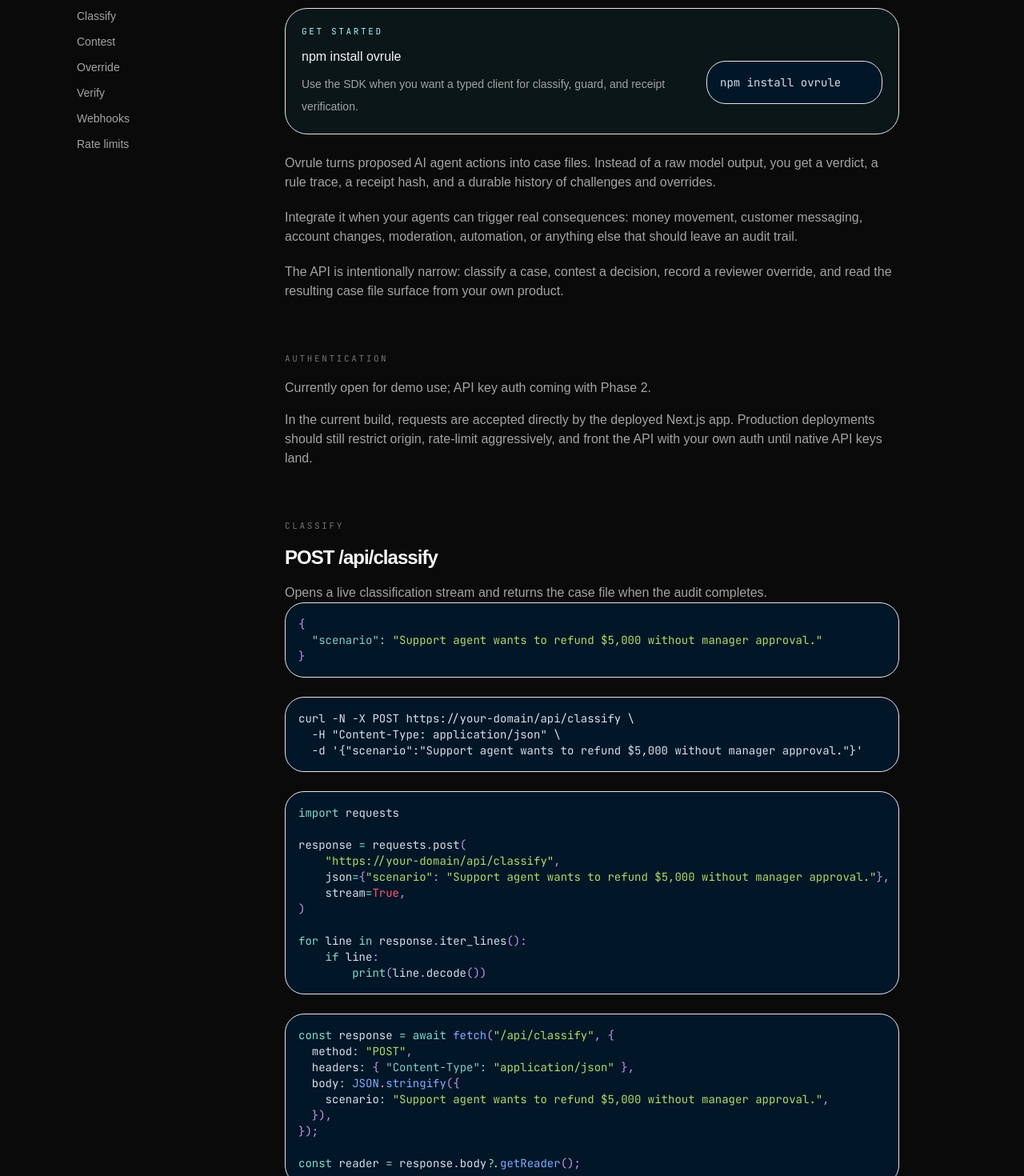
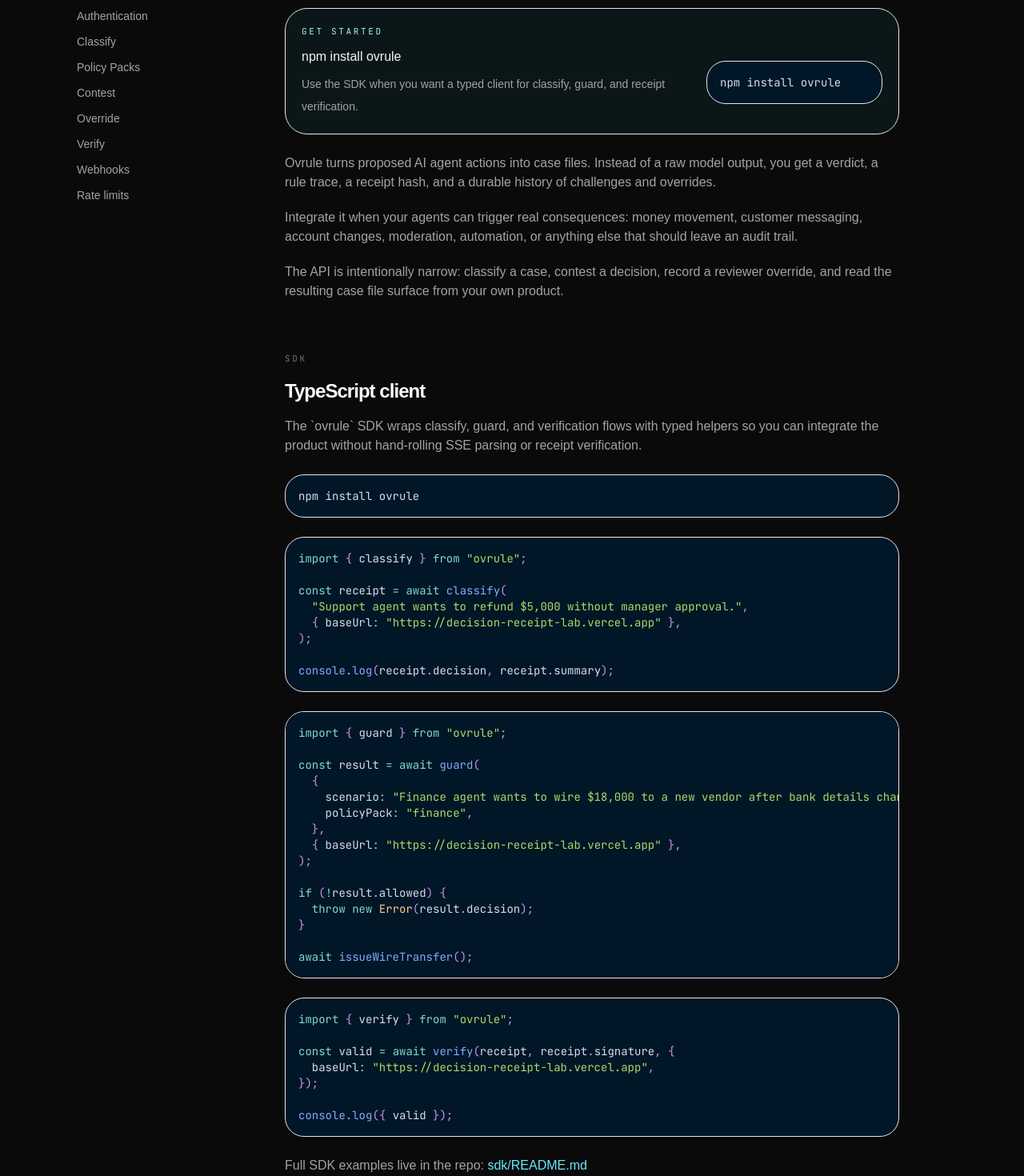
Before and after one commit to elakumuk/decision-receipt-lab, a Next.js app: page /docs in a window 1280 px wide. Shown: the part 220-1690 px from the top of the page at 80% size. Built offline with nearby package versions, Linux system fonts and the light colour scheme; a web font is replaced by a local one.

Commit message:
docs: update /docs for shipped policy packs + SDK

```diff
--- a/app/docs/page.tsx
+++ b/app/docs/page.tsx
@@ -3,8 +3,10 @@
 
 const sections = [
   "Introduction",
+  "SDK",
   "Authentication",
   "Classify",
+  "Policy Packs",
   "Contest",
   "Override",
   "Verify",
@@ -81,10 +83,74 @@
               </div>
             </section>
 
+            <section id="sdk">
+              <p className="font-mono text-[11px] uppercase tracking-[0.24em] text-neutral-500">SDK</p>
+              <h2 className="mt-4 text-2xl font-semibold tracking-[-0.04em] text-neutral-50">TypeScript client</h2>
+              <p className="mt-4 text-sm leading-8 text-neutral-400 sm:text-base">
+                The `ovrule` SDK wraps classify, guard, and verification flows with typed helpers so you can integrate the product without hand-rolling SSE parsing or receipt verification.
+              </p>
+              <div className="mt-6">
+                <DocsCodeBlock language="bash" code={`npm install ovrule`} />
+              </div>
+              <div className="mt-6 space-y-6">
+                <DocsCodeBlock
+                  language="typescript"
+                  code={`import { classify } from "ovrule";
+
+const receipt = await classify(
+  "Support agent wants to refund $5,000 without manager approval.",
+  { baseUrl: "https://decision-receipt-lab.vercel.app" },
+);
+
+console.log(receipt.decision, receipt.summary);`}
+                />
+                <DocsCodeBlock
+                  language="typescript"
+                  code={`import { guard } from "ovrule";
+
+const result = await guard(
+  {
+    scenario: "Finance agent wants to wire $18,000 to a new vendor after bank details changed.",
+    policyPack: "finance",
+  },
+  { baseUrl: "https://decision-receipt-lab.vercel.app" },
+);
+
+if (!result.allowed) {
+  throw new Error(result.decision);
+}
+
+await issueWireTransfer();`}
+                />
+                <DocsCodeBlock
+                  language="typescript"
+                  code={`import { verify } from "ovrule";
+
+const valid = await verify(receipt, receipt.signature, {
+  baseUrl: "https://decision-receipt-lab.vercel.app",
+});
+
+console.log({ valid });`}
+                />
+              </div>
+              <p className="mt-6 text-sm leading-8 text-neutral-400 sm:text-base">
+                Full SDK examples live in the repo:
+                {" "}
+                <a
+                  href="https://github.com/elakumuk/decision-receipt-lab/blob/main/sdk/README.md"
+                  target="_blank"
+                  rel="noreferrer"
+                  className="text-cyan-300 transition hover:text-cyan-200"
+                >
+                  sdk/README.md
+                </a>
+              </p>
+            </section>
+
             <section id="authentication">
               <p className="font-mono text-[11px] uppercase tracking-[0.24em] text-neutral-500">Authentication</p>
               <div className="mt-4 space-y-4 text-sm leading-8 text-neutral-400 sm:text-base">
-                <p>Currently open for demo use; API key auth coming with Phase 2.</p>
+                <p>Currently open for demo use with IP-based rate limiting. API key auth coming with Phase 2.</p>
                 <p>
                   In the current build, requests are accepted directly by the deployed Next.js app. Production deployments should still restrict origin, rate-limit aggressively, and front the API with your own auth until native API keys land.
                 </p>
@@ -100,7 +166,8 @@
               <DocsCodeBlock
                 language="json"
                 code={`{
-  "scenario": "Support agent wants to refund $5,000 without manager approval."
+  "scenario": "Support agent wants to refund $5,000 without manager approval.",
+  "policyPack": "customer_support"
 }`}
               />
               <div className="mt-6 space-y-6">
@@ -140,6 +207,59 @@
               <div className="mt-6">
                 <DocsCodeBlock language="json" code={classifyExampleResponse} />
               </div>
+            </section>
+
+            <section id="policy-packs">
+              <p className="font-mono text-[11px] uppercase tracking-[0.24em] text-neutral-500">Policy Packs</p>
+              <h2 className="mt-4 text-2xl font-semibold tracking-[-0.04em] text-neutral-50">Audit overlays for domain-specific risk</h2>
+              <div className="mt-4 space-y-4 text-sm leading-8 text-neutral-400 sm:text-base">
+                <p>
+                  Policy packs modify the base six-rule audit with pack-specific guidance and deterministic post-LLM checks. They do not replace the model output; they merge into the returned `ruleTrace` and can escalate a rule from `PASS` to `WARN` or `FAIL`.
+                </p>
+                <p>
+                  Pass `policyPack` in the `/api/classify` request body to audit under a stricter domain-specific standard.
+                </p>
+              </div>
+              <div className="mt-6 space-y-4">
+                <div className="rounded-[24px] border border-white/8 bg-white/[0.03] p-4">
+                  <p className="text-sm font-medium text-neutral-100">General</p>
+                  <p className="mt-2 text-sm leading-7 text-neutral-400">
+                    Default Ovrule behavior. No extra domain checks are applied beyond the standard six-rule audit.
+                  </p>
+                </div>
+                <div className="rounded-[24px] border border-white/8 bg-white/[0.03] p-4">
+                  <p className="text-sm font-medium text-neutral-100">Customer Support</p>
+                  <p className="mt-2 text-sm leading-7 text-neutral-400">
+                    Tightens authorization and safety around refunds, escalation thresholds, sensitive customer interactions, and precedent-setting exceptions.
+                  </p>
+                </div>
+                <div className="rounded-[24px] border border-white/8 bg-white/[0.03] p-4">
+                  <p className="text-sm font-medium text-neutral-100">Healthcare</p>
+                  <p className="mt-2 text-sm leading-7 text-neutral-400">
+                    Tightens safety, causal validity, and consent around PHI, clinical advice boundaries, and emergency or acute-risk scenarios.
+                  </p>
+                </div>
+                <div className="rounded-[24px] border border-white/8 bg-white/[0.03] p-4">
+                  <p className="text-sm font-medium text-neutral-100">Finance</p>
+                  <p className="mt-2 text-sm leading-7 text-neutral-400">
+                    Tightens safety, authorization, and reversibility around transfers, trades, disclosure issues, and material financial actions.
+                  </p>
+                </div>
+              </div>
+              <div className="mt-6">
+                <DocsCodeBlock
+                  language="bash"
+                  code={`curl -N -X POST https://your-domain/api/classify \\
+  -H "Content-Type: application/json" \\
+  -d '{
+    "scenario": "Support agent wants to refund $5,000 without manager approval.",
+    "policyPack": "customer_support"
+  }'`}
+                />
+              </div>
+              <p className="mt-6 text-sm leading-8 text-neutral-400 sm:text-base">
+                Deterministic checks run after the LLM audit and can escalate verdicts before the final decision is derived. Custom pack support is planned next: `Custom pack — coming soon`.
+              </p>
             </section>
 
             <section id="contest">
@@ -208,7 +328,6 @@
             <section>
               <p className="font-mono text-[11px] uppercase tracking-[0.24em] text-neutral-500">Coming soon</p>
               <div className="mt-4 space-y-4 text-sm leading-8 text-neutral-400 sm:text-base">
-                <p>Policy packs: organization-specific rule overlays for internal governance.</p>
                 <p>Comparable precedents: retrieve similar prior case files to anchor reviewer decisions.</p>
                 <p>Webhooks: forward receipt and contest activity directly into your own systems.</p>
               </div>
```
